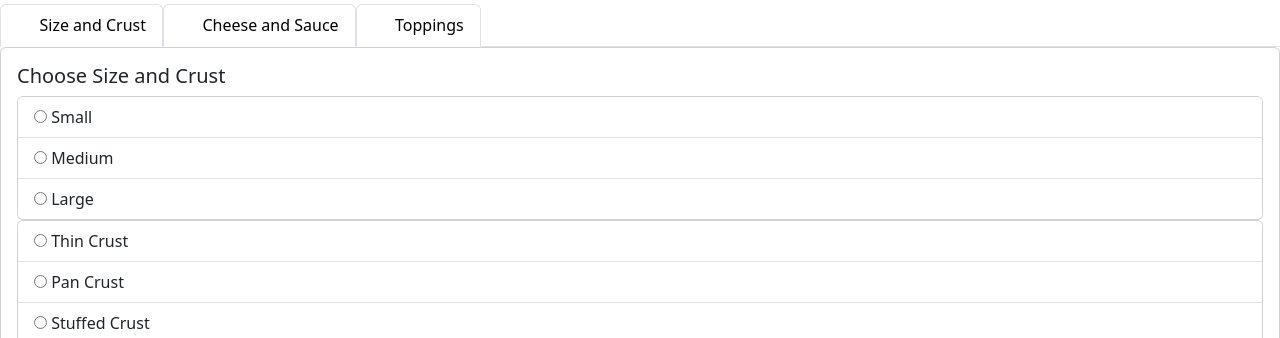
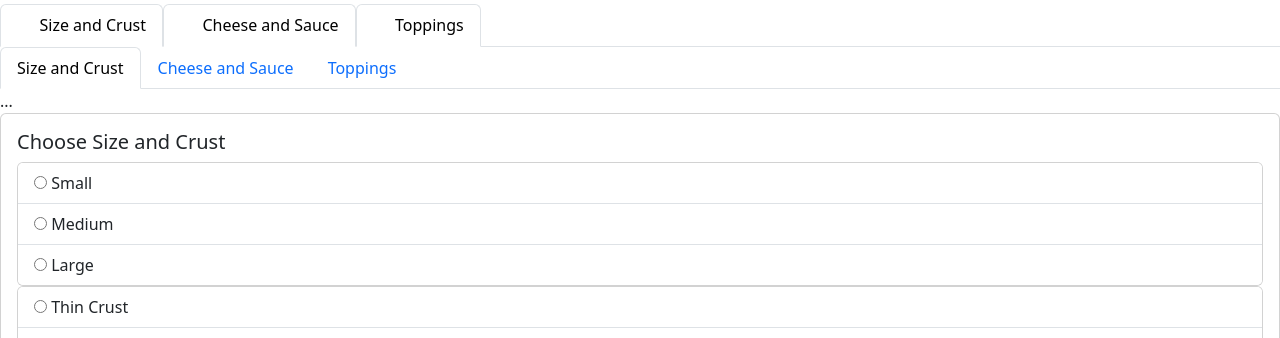
Before and after one commit to oluwaseunanthony/codeup-web-exercises, a website: page order-pizza.html in a window 1280 px wide. Shown: the part 444-782 px from the top of the page. Drawn offline with nearby package versions, Linux system fonts and the light colour scheme.

Commit message:
updated code for pizzaMessage

```diff
--- a/order-pizza.html
+++ b/order-pizza.html
@@ -52,6 +52,28 @@
         <a class="nav-link active" href="#"><span class="badge badge-primary">3</span>Toppings</a>
     </li>
 </ul>
+
+
+<ul class="nav nav-tabs" id="myTab" role="tablist">
+    <li class="nav-item" role="presentation">
+        <button class="nav-link active" id="home-tab" data-bs-toggle="tab" data-bs-target="#home" type="button" role="tab" aria-controls="home" aria-selected="true">Size and Crust</button>
+    </li>
+    <li class="nav-item" role="presentation">
+        <button class="nav-link" id="profile-tab" data-bs-toggle="tab" data-bs-target="#profile" type="button" role="tab" aria-controls="profile" aria-selected="false">Cheese and Sauce</button>
+    </li>
+    <li class="nav-item" role="presentation">
+        <button class="nav-link" id="contact-tab" data-bs-toggle="tab" data-bs-target="#contact" type="button" role="tab" aria-controls="contact" aria-selected="false">Toppings</button>
+    </li>
+</ul>
+<div class="tab-content" id="myTabContent">
+    <div class="tab-pane fade show active" id="home" role="tabpanel" aria-labelledby="home-tab">...</div>
+    <div class="tab-pane fade" id="profile" role="tabpanel" aria-labelledby="profile-tab">...</div>
+    <div class="tab-pane fade" id="contact" role="tabpanel" aria-labelledby="contact-tab">...</div>
+</div>
+
+
+
+
 
 <div class="card">
     <div class="card-body">
```
